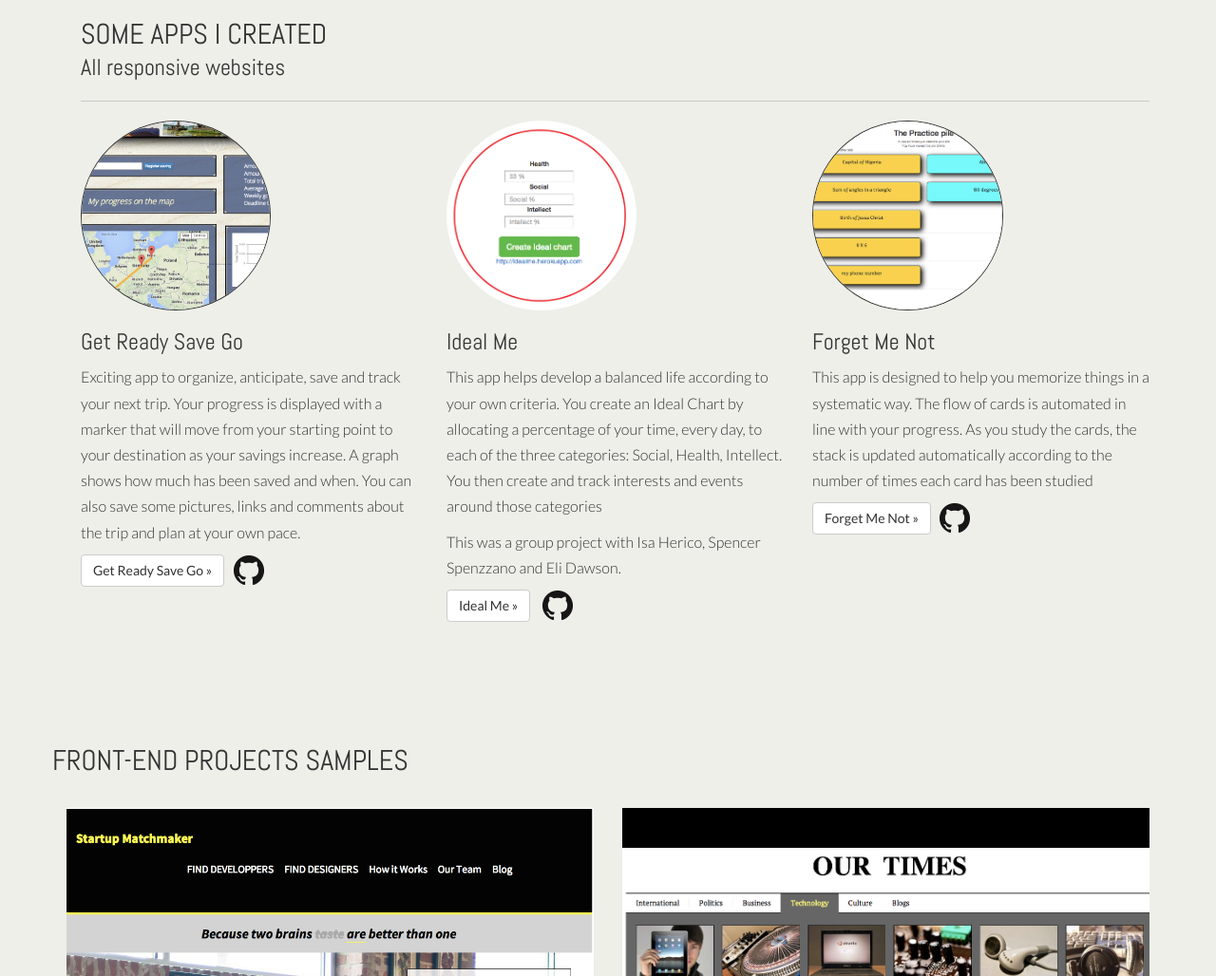
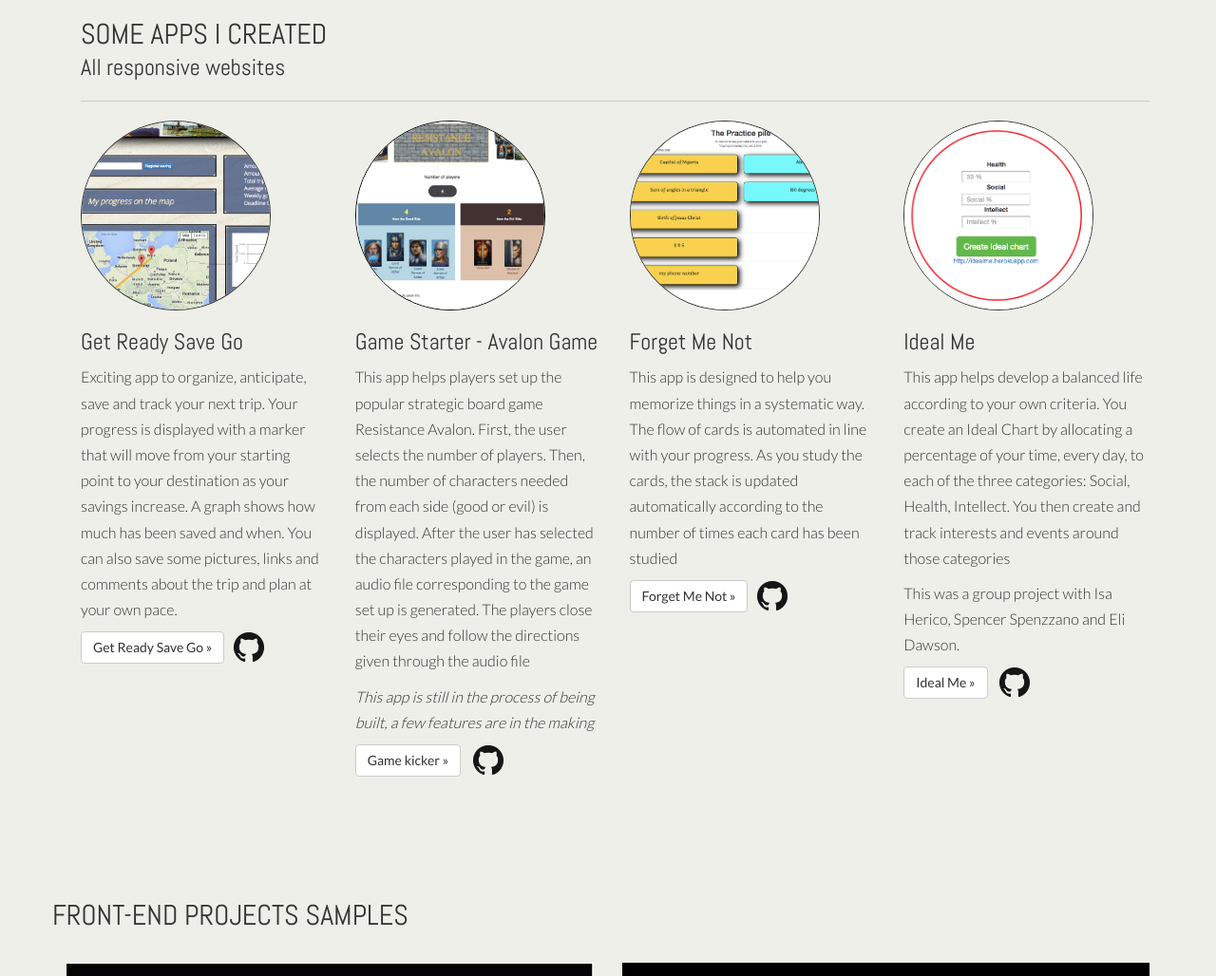
Before and after one commit to SylvieC/SylvieC.github.io, a plain HTML site: page index.html in a window 1280 px wide. Shown: the part 400-1428 px from the top of the page at 95% size. Drawn offline with nearby package versions, Linux system fonts and the light colour scheme.

Commit message:
added the Avalon app

```diff
--- a/css/moveme.css
+++ b/css/moveme.css
@@ -310,3 +310,6 @@ p{
 .sample{
    padding-top:42px;
 }
+body > div.container.padded > div:nth-child(2) > div:nth-child(2) > img {
+border: 1px solid black;
+}
--- a/css/style.css
+++ b/css/style.css
@@ -125,3 +125,6 @@ button{
   padding-bottom: 15px;
   width: 100%;
 }
+body > div.container.padded > div:nth-child(2) > div:nth-child(2) > img {
+border: 1px solid black;
+}
--- a/index.html
+++ b/index.html
@@ -60,7 +60,7 @@
         <div class="col-lg-12"><h2>SOME APPS I CREATED<br/><span id='responsive'>All responsive websites</span></h2><hr></div>
     </div>
     <div class="row">
-        <div class="col-sm-4">
+        <div class="col-sm-3">
             <img class="img-circle img-responsive" src="images/app3.png">
             <h3>Get Ready Save Go</h3>
             <p>Exciting app to organize, anticipate, save and track your next trip.  Your progress is displayed with a marker that will move from your starting point to your destination as your savings increase. A graph shows how much has been saved and when. You can also save some pictures, links and comments about the trip and plan at your own pace.  </p>
@@ -68,24 +68,32 @@
         </div>
 
 
+           <div class="col-sm-3">
+            <img class="img-circle img-responsive" src="images/app4.png">
+            <h3>Game Starter - Avalon Game</h3>
+            <p>This app helps players set up the popular strategic board game Resistance Avalon. First, the user selects the number of players. Then, the number of characters needed from each side (good or evil) is displayed.  After the user has selected the characters played in the game, an audio file corresponding to the game set up is generated.  The players close their eyes and follow the directions given through the audio file </p>
+            <p><em>This app is still in the process of being built, a few features are in the making</em></p>
+            <p><a class="btn btn-default" href="http://gamekicker.herokuapp.com/">Game kicker &raquo;</a>&nbsp &nbsp
+<a href="https://github.com/SylvieC/game_kicker_app"><img src="images/g.png"></a></p>
+        </div>
 
-         <div class="col-sm-4">
+        <div class="clearfix hidden-md hidden-lg"></div>
+
+        <div class="col-sm-3">
+            <img class="img-circle img-responsive img1" src="images/app1b.png">
+            <h3>Forget Me Not</h3>
+            <p>This app is designed to help you memorize things in a systematic way. The flow of cards is automated in line with your progress. As you study the cards, the stack is updated automatically according to the number of times each card has been studied</p>
+            <p><a class="btn btn-default" href="http://warm-sierra-1277.herokuapp.com/">Forget Me Not &raquo;</a>&nbsp &nbsp<a href="https://github.com/SylvieC/Always_in_my_memory_app"><img src="images/g.png"></a></p>
+
+        </div>
+
+     <div class="col-sm-3">
             <img class="img-circle img-responsive" src="images/idealme.png">
             <h3>Ideal Me</h3>
             <p>This app helps develop a balanced life according to your own criteria. You create an Ideal Chart by allocating a percentage of your time, every day, to each of the three categories: Social, Health, Intellect. You then create and track interests and events around those categories </p>
             <p>This was a group project with Isa Herico, Spencer Spenzzano and Eli Dawson.</p>
             <p><a class="btn btn-default" href="http://idealme.herokuapp.com/">Ideal Me &raquo;</a>&nbsp &nbsp
 <a href="https://github.com/missherico/ideal_me"><img src="images/g.png"></a></p>
-        </div>
-
-        <div class="clearfix hidden-md hidden-lg"></div>
-
-        <div class="col-sm-4">
-            <img class="img-circle img-responsive img1" src="images/app1b.png">
-            <h3>Forget Me Not</h3>
-            <p>This app is designed to help you memorize things in a systematic way. The flow of cards is automated in line with your progress. As you study the cards, the stack is updated automatically according to the number of times each card has been studied</p>
-            <p><a class="btn btn-default" href="http://warm-sierra-1277.herokuapp.com/">Forget Me Not &raquo;</a>&nbsp &nbsp<a href="https://github.com/SylvieC/Always_in_my_memory_app"><img src="images/g.png"></a></p>
-
         </div>
 
 
```
Also changed, not shown: images/app4.png (added).
